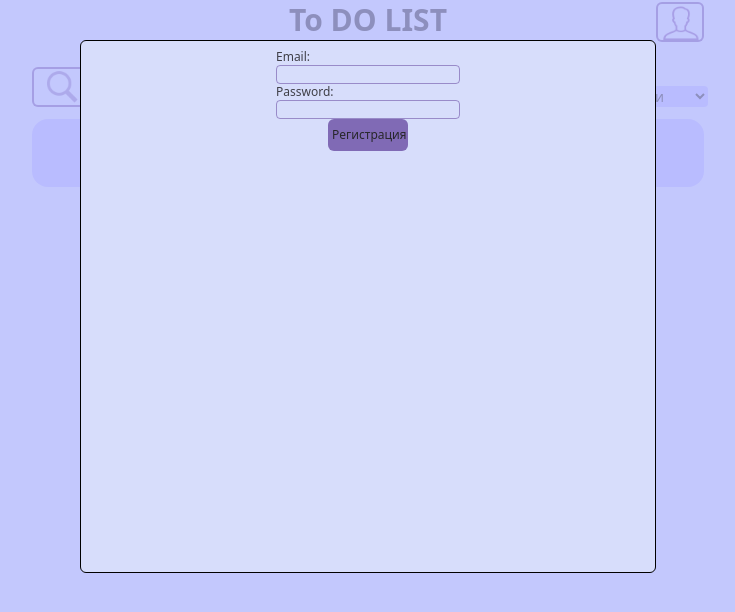
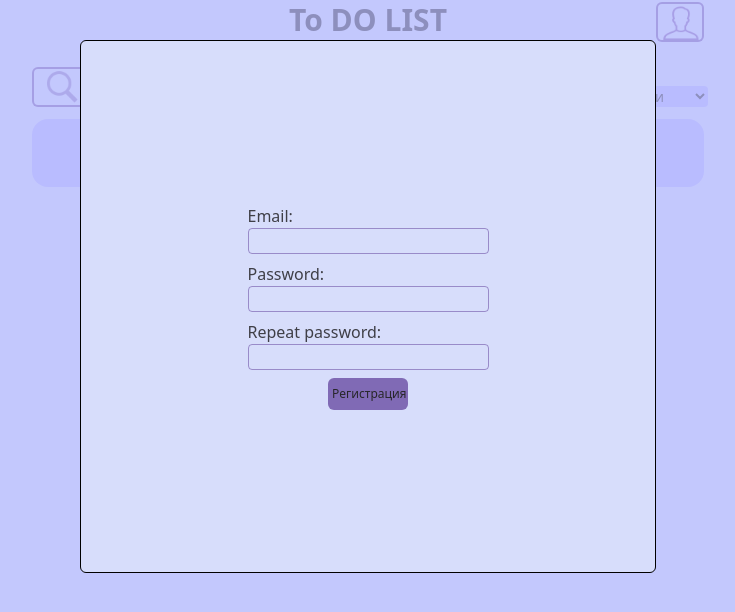
Before and after one commit to SharikovStepan/todo-list, a React (Vite) app: page / in a window 1280 px wide. Both pictures are taken after a click on the button 952 px from the left and 22 px from the top of the page. Shown: the top 612 px of the page, without its empty margins (272-1007 px from the left). Built offline with nearby package versions, Linux system fonts and the light colour scheme.

Commit message:
fix form containers css, fix some componetns

```diff
--- a/src/App.jsx
+++ b/src/App.jsx
@@ -1,4 +1,4 @@
-import { useReducer, useState } from "react";
+import { useEffect, useReducer, useState } from "react";
 import "./App.css";
 import Button from "./components/Button";
 import Note from "./components/Note";
@@ -13,6 +13,7 @@ import Search from "./components/Search";
 import { DEFAULT_TAG, SORTING_KEYS } from "./utils/consts";
 import LogIn from "./components/LogIn";
 import UserName from "./components/UserName";
+import SingUp from "./components/SingUp";
 import UserInfo from "./components/UserInfo";
 
 function uiStateReducer(state, action) {
@@ -21,6 +22,8 @@ function uiStateReducer(state, action) {
       return { ...state, isNoteEdit: action.value };
     case "isSearch":
       return { ...state, isSearch: action.value };
+    case "isUser":
+      return { ...state, isUser: action.value };
     case "isSignUp":
       return { ...state, isSignUp: action.value };
     case "isLogIn":
@@ -44,7 +47,7 @@ function sortReducer(state, action) {
 const initialUiState = {
   isNoteEdit: false,
   isSearch: false,
-  isSignUp: false,
+  isSignUp: true,
   isLogIn: false,
 };
 
@@ -206,13 +209,31 @@ function App() {
   };
 
   const userInfo = () => {
-    dispatchUiState({ type: "isLogIn", value: true });
+    dispatchUiState({ type: "isUser", value: true });
+  };
+
+  useEffect(() => {
+    if (isLogined) {
+      dispatchUiState({ type: "isLogIn", value: false });
+    }
+  }, [isLogined]);
+
+
+  const getLogIn = (email, password) => {
+    console.log("email APP", email);
+    console.log("password APP", password);
+  };
+
+  const registration = (email, password, repeatPassword) => {
+    console.log("email APP", email);
+    console.log("password APP", password);
+    console.log("repeatPassword APP", repeatPassword);
   };
 
   return (
     <>
       <div className="flex flex-col gap-3 w-2xs sm:w-xl md:w-2xl">
-        {(uiState.isNoteEdit || uiState.isSignUp || uiState.isLogIn) && <BlurMask />}
+        {(uiState.isNoteEdit || uiState.isUser) && <BlurMask />}
         <div className="w-full sm:relative flex flex-col justify-center items-center mt-0.5">
           <h1 className="font-bold text-3xl mx-auto">To DO LIST</h1>
           <Button
@@ -314,7 +335,7 @@ function App() {
         </div>
       </div>
       {uiState.isNoteEdit && <EditNote noteToEdit={noteToEdit} onSave={addNewNote} onClose={() => dispatchUiState({ type: "isNoteEdit", value: false })} />}
-      {uiState.isLogIn && <UserInfo />}
+      {uiState.isUser && <div className="modal flex flex-col">{uiState.isLogIn ? <LogIn getLogIn={getLogIn} /> : uiState.isSignUp ? <SingUp registration={registration} /> : <UserInfo />}</div>}
     </>
   );
 }
--- a/src/components/EditNote.jsx
+++ b/src/components/EditNote.jsx
@@ -87,8 +87,8 @@ function EditNote(props) {
 
   return (
     <>
-      <form action="#" onSubmit={handleSubmit}>
-        <div className="modal grid grid-rows-[0.7fr_4fr_0.5fr] gap-y-1 text-xs">
+      <div className="modal flex flex-col">
+        <form className="grid grid-rows-[0.7fr_4fr_0.5fr] gap-y-1 text-xs flex-1" action="#" onSubmit={handleSubmit}>
           <div className="flex flex-col">
             <label htmlFor="name">Название:</label>
             <div className="border grow border-secondary rounded-sm">
@@ -172,8 +172,8 @@ function EditNote(props) {
               )}
             </div>
           </div>
-        </div>
-      </form>
+        </form>
+      </div>
     </>
   );
 }
--- a/src/components/LogIn.jsx
+++ b/src/components/LogIn.jsx
@@ -1,32 +1,45 @@
+import { useReducer } from "react";
 import Button from "./Button";
 
-function LogIn() {
+const initialState = { email: "", password: "" };
+const reducer = (state, action) => {
+  switch (action.type) {
+    case "email":
+      return { ...state, email: action.value };
+    case "password":
+      return { ...state, password: action.value };
+  }
+};
+
+function LogIn({ getLogIn }) {
+  const [state, dispatch] = useReducer(reducer, initialState);
+
   const handleSubmit = (e) => {
     e.preventDefault();
-    console.log("LOGIN");
+    const email = state.email;
+    const password = state.password;
+    getLogIn(email, password);
   };
 
   return (
     <>
-      <form action="#" onSubmit={handleSubmit}>
-        <div className="flex flex-col items-center">
+      <form className="flex flex-col flex-1 justify-center items-center gap-2" action="#" onSubmit={handleSubmit}>
           <div className="flex flex-col">
             <label htmlFor="email">Email:</label>
             <div className="border grow border-secondary rounded-sm">
-              <input id="email" name="email" className="input" type="text" />
+              <input id="email" name="email" className="input" type="text" onChange={(e) => dispatch({ type: "email", value: e.target.value })} />
             </div>
           </div>
-			 <div className="flex flex-col">
+          <div className="flex flex-col">
             <label htmlFor="password">Password:</label>
             <div className="border grow border-secondary rounded-sm">
-              <input id="password" name="password" className="input" type="password" />
+              <input id="password" name="password" className="input" type="password" onChange={(e) => dispatch({ type: "password", value: e.target.value })} />
             </div>
           </div>
 
           <Button type="submit" className={["bg-primary", "hover:bg-secondary", "h-8", "w-full", "sm:w-20", "text-xs", "px-1", " text-zinc-800"]}>
-            Регистрация
+            Войти
           </Button>
-        </div>
       </form>
     </>
   );
--- a/src/components/SingUp.jsx
+++ b/src/components/SingUp.jsx
@@ -1,7 +1,55 @@
-function SingUp() {
+import { useReducer } from "react";
+import Button from "./Button";
+const initialState = { email: "", password: "", repeatPassword: "" };
+
+const reducer = (state, action) => {
+  switch (action.type) {
+    case "email":
+      return { ...state, email: action.value };
+    case "password":
+      return { ...state, password: action.value };
+    case "repeatPassword":
+      return { ...state, repeatPassword: action.value };
+  }
+};
+
+function SingUp({ registration }) {
+  const [state, dispatch] = useReducer(reducer, initialState);
+
+  const handleSubmit = (e) => {
+    e.preventDefault();
+    const email = state.email;
+    const password = state.password;
+    const repeatPassword = state.repeatPassword;
+    registration(email, password, repeatPassword);
+  };
+
   return (
     <>
-      <div className="border-primary">Регистр</div>
+      <form className="flex flex-col flex-1 justify-center items-center gap-2" action="#" onSubmit={handleSubmit}>
+        <div className="flex flex-col">
+          <label htmlFor="email">Email:</label>
+          <div className="border grow border-secondary rounded-sm">
+            <input id="email" name="email" className="input" type="text" onChange={(e) => dispatch({ type: "email", value: e.target.value })} />
+          </div>
+        </div>
+        <div className="flex flex-col">
+          <label htmlFor="password">Password:</label>
+          <div className="border grow border-secondary rounded-sm">
+            <input id="password" name="password" className="input" type="password" onChange={(e) => dispatch({ type: "password", value: e.target.value })} />
+          </div>
+        </div>
+        <div className="flex flex-col">
+          <label htmlFor="password">Repeat password:</label>
+          <div className="border grow border-secondary rounded-sm">
+            <input id="password" name="password" className="input" type="password" onChange={(e) => dispatch({ type: "repeatPassword", value: e.target.value })} />
+          </div>
+        </div>
+
+        <Button type="submit" className={["bg-primary", "hover:bg-secondary", "h-8", "w-full", "sm:w-20", "text-xs", "px-1", " text-zinc-800"]}>
+          Регистрация
+        </Button>
+      </form>
     </>
   );
 }
--- a/src/components/UserInfo.jsx
+++ b/src/components/UserInfo.jsx
@@ -1,11 +1,11 @@
 import LogIn from "./LogIn";
 
+
 function UserInfo() {
+
   return (
     <>
-      <div className="modal text-xs">
-          <LogIn />
-      </div>
+      <div className="">Пользователь</div>
     </>
   );
 }
```
